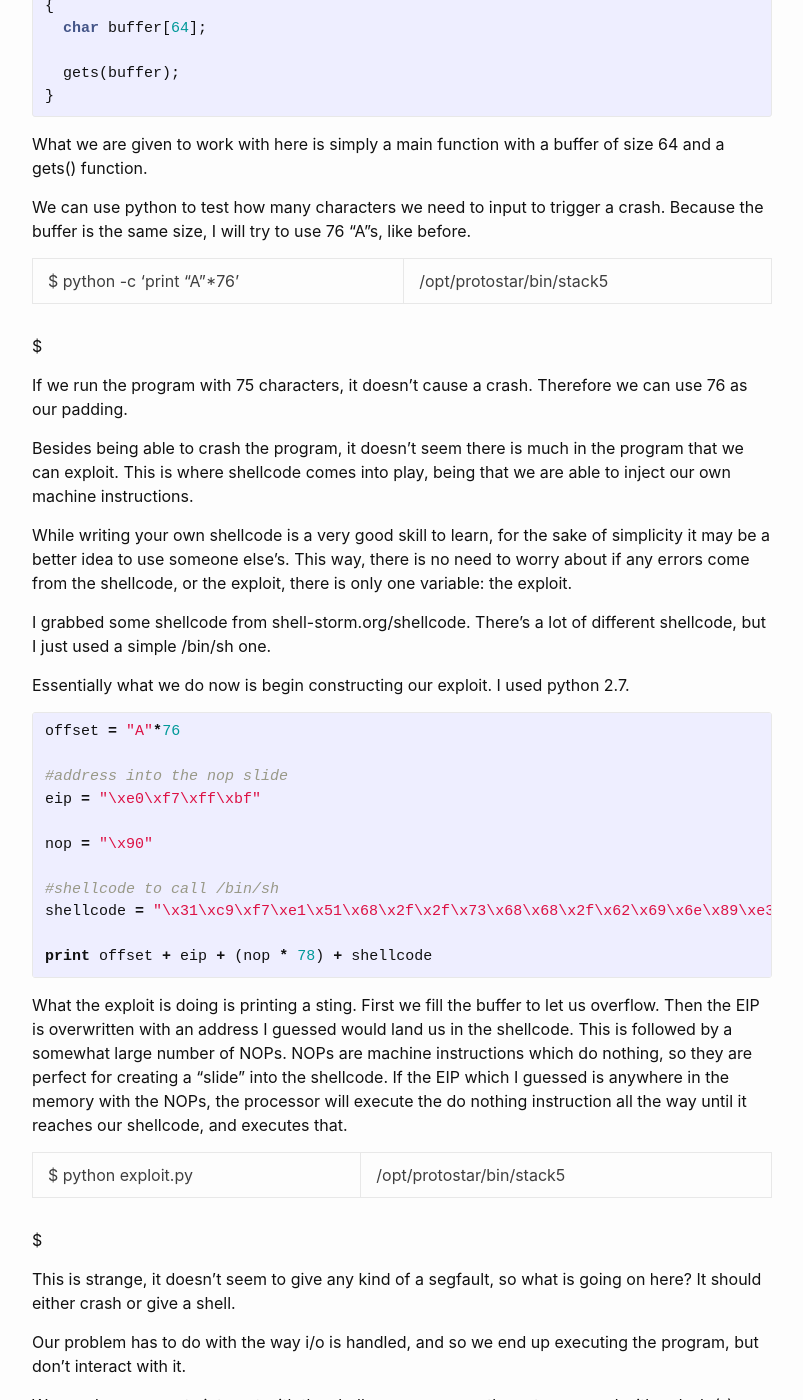
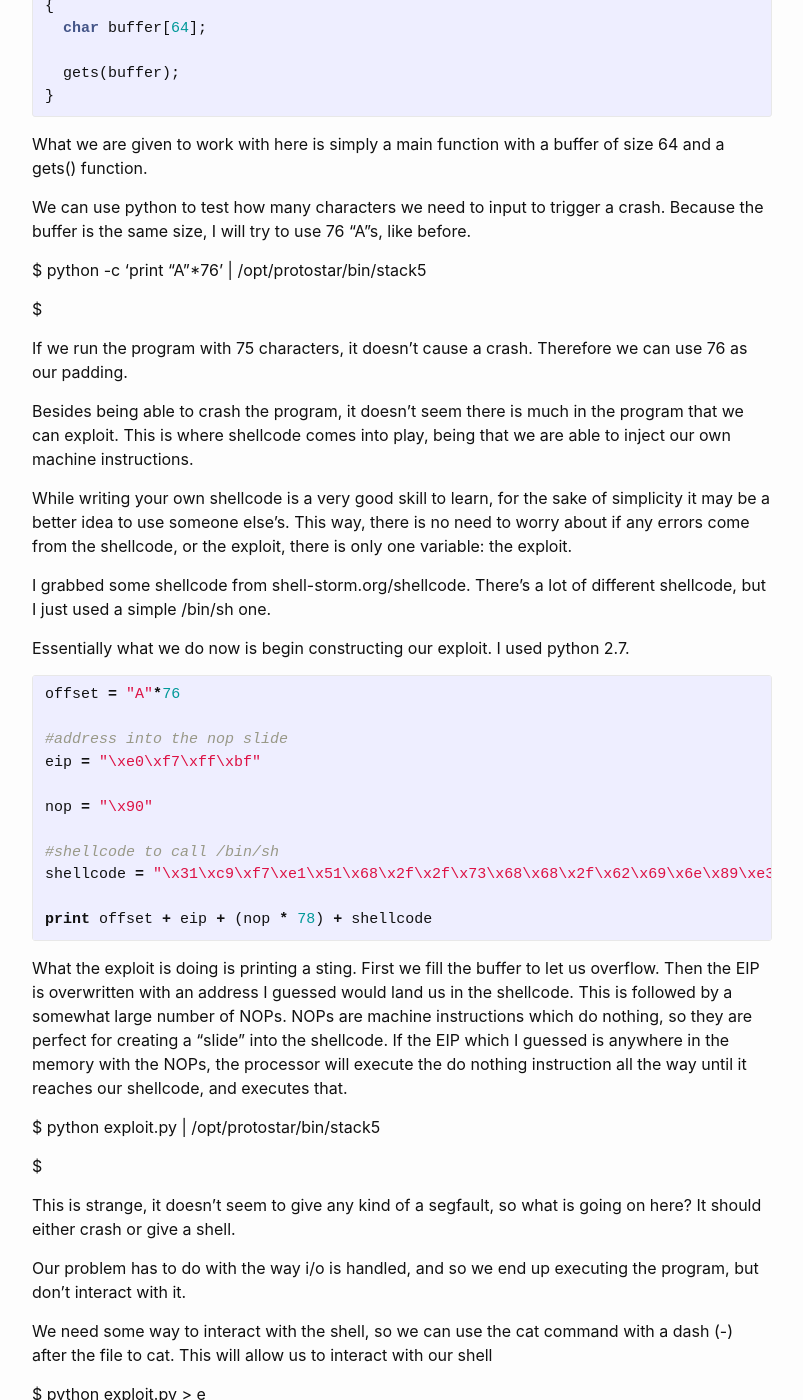
Before and after one commit to v-4-p-0-r/v-4-p-0-r.github.io, a Jekyll site: the page built from _posts/2019-1-2-protostar-stack-5.markdown, in a window 1280 px wide and 1400 px high, scrolled down 387 px. Shown: the whole window, without its empty margins (238-1041 px from the left). Built offline with Jekyll 4.4.1, drawn with Linux system fonts in a browser that asks for light colours; some of the changed text lies outside the part shown.

Commit message:
escape pipes

```diff
--- a/_posts/2019-1-2-protostar-stack-5.markdown
+++ b/_posts/2019-1-2-protostar-stack-5.markdown
@@ -24,7 +24,7 @@ What we are given to work with here is simply a main function with a buffer of s
 
 We can use python to test how many characters we need to input to trigger a crash. Because the buffer is the same size, I will try to use 76 "A"s, like before.
 
-$ python -c 'print "A"*76' | /opt/protostar/bin/stack5
+$ python -c 'print "A"*76' \| /opt/protostar/bin/stack5
 
 $
 
@@ -54,7 +54,7 @@ print offset + eip + (nop * 78) + shellcode
 
 What the exploit is doing is printing a sting. First we fill the buffer to let us overflow. Then the EIP is overwritten with an address I guessed would land us in the shellcode. This is followed by a somewhat large number of NOPs. NOPs are machine instructions which do nothing, so they are perfect for creating a "slide" into the shellcode. If the EIP which I guessed is anywhere in the memory with the NOPs, the processor will execute the do nothing instruction all the way until it reaches our shellcode, and executes that.
 
-$ python exploit.py | /opt/protostar/bin/stack5
+$ python exploit.py \| /opt/protostar/bin/stack5
 
 $
 
@@ -67,7 +67,7 @@ This will allow us to interact with our shell
 
 $ python exploit.py > e
 
-$ cat e - | /opt/protostar/bin/stack5
+$ cat e - \| /opt/protostar/bin/stack5
 
 whoami
 
```
